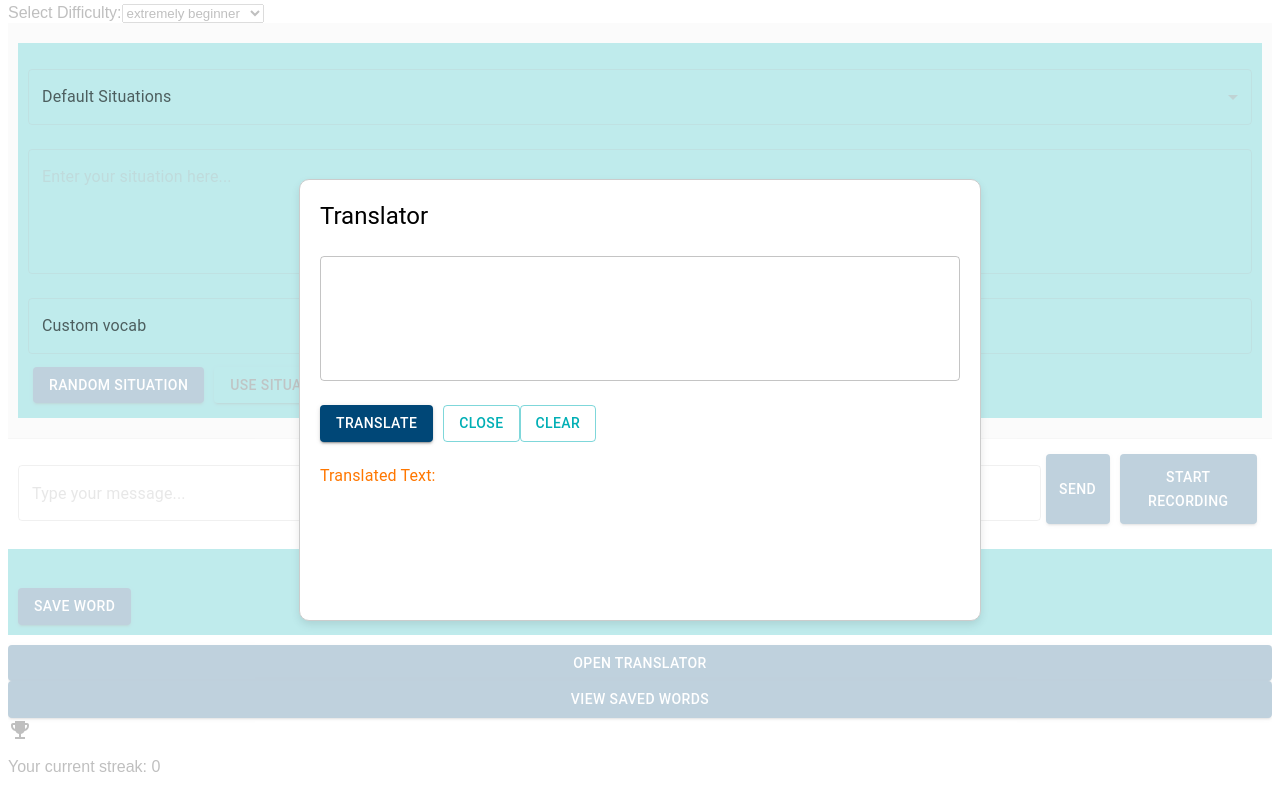
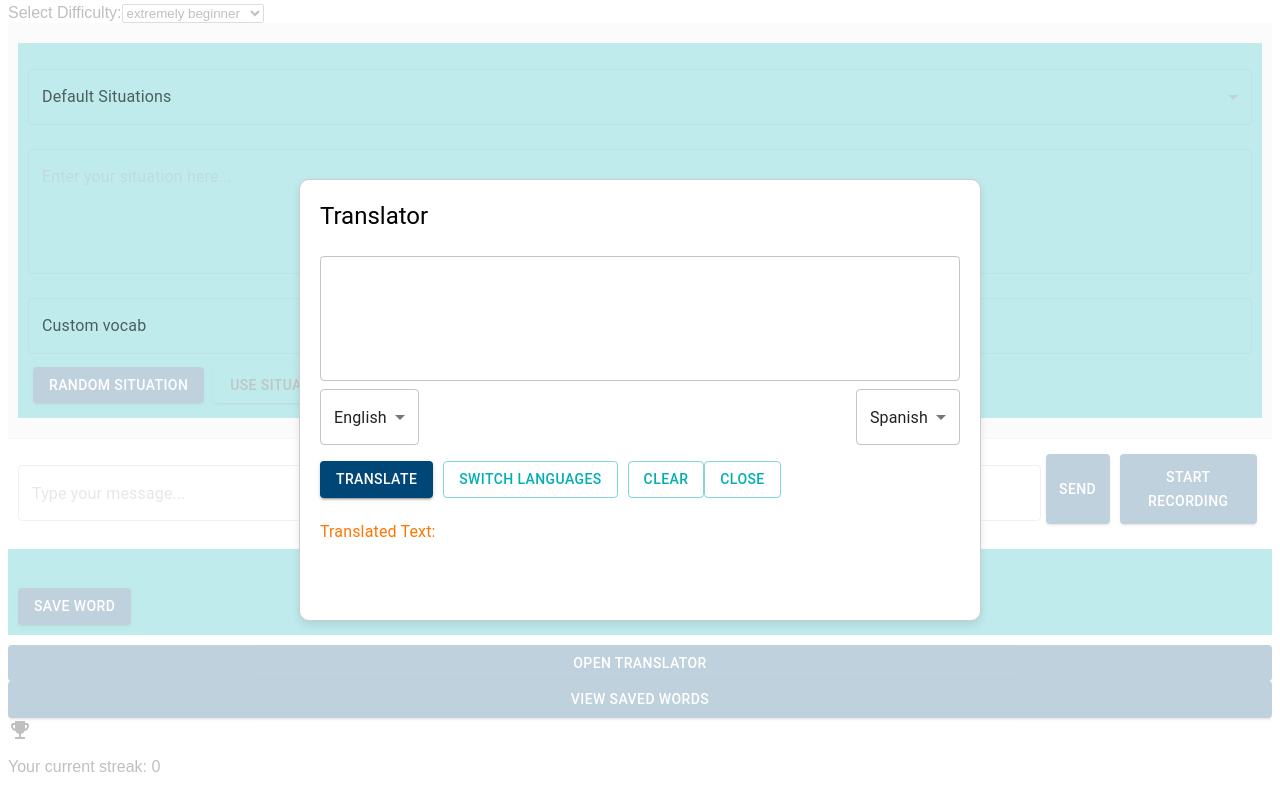
Before and after one commit to evannaderi/chinese-companion, a Next.js app: page / in a window 1280 px wide. Both pictures are taken after a click on the button "OPEN TRANSLATOR". Shown: the part 213-1013 px from the top of the page. Built offline with nearby package versions, Linux system fonts and the light colour scheme.

Commit message:
switch languages

```diff
--- a/components/TranslatorModal.js
+++ b/components/TranslatorModal.js
@@ -1,6 +1,6 @@
-import React, { useState } from 'react';
+import React, { useState, useEffect } from 'react';
 import Modal from 'react-modal';
-import { Button, TextField, Typography, Box } from '@mui/material';
+import { Button, TextField, Typography, Box, Select, MenuItem } from '@mui/material';
 import { getGoogleTranslation } from '../services/googleTranslateService';
 
 // Custom styles for React Modal
@@ -26,10 +26,14 @@ const customStyles = {
 const TranslatorModal = ({ isOpen, onRequestClose, sourceLanguage, targetLanguage }) => {
     const [text, setText] = useState('');
     const [translatedText, setTranslatedText] = useState('');
+    const [srcLanguage, setSrcLanguage] = useState(sourceLanguage);
+    const [trgtLanguage, setTrgtLanguage] = useState(targetLanguage);
+
+    const languages = ['English', 'Spanish', 'French', 'German', 'Chinese', 'Japanese', 'Russian', 'Italian', 'Portuguese', 'Korean'];
 
     const handleTranslate = async () => {
         try {
-            const translation = await getGoogleTranslation(text, sourceLanguage, targetLanguage);
+            const translation = await getGoogleTranslation(text, srcLanguage, trgtLanguage);
             setTranslatedText(translation);
         } catch (error) {
             console.error("Translation error: ", error.message);
@@ -40,6 +44,16 @@ const TranslatorModal = ({ isOpen, onRequestClose, sourceLanguage, targetLanguag
     const handleClearText = () => {
         setText('');
     };
+
+    const handleSwitchLanguages = () => {
+        setSrcLanguage(trgtLanguage);
+        setTrgtLanguage(srcLanguage);
+    };
+
+    useEffect(() => {
+        setSrcLanguage(sourceLanguage || 'English');
+        setTrgtLanguage(targetLanguage || 'Spanish');
+    }, [sourceLanguage, targetLanguage]);
 
     return (
         <Modal isOpen={isOpen} onRequestClose={onRequestClose} style={customStyles}>
@@ -55,15 +69,40 @@ const TranslatorModal = ({ isOpen, onRequestClose, sourceLanguage, targetLanguag
                 margin="normal"
                 variant="outlined"
             />
+            <Box display="flex" justifyContent="space-between" mb={2}>
+                <Select
+                    value={srcLanguage}
+                    onChange={(e) => setSrcLanguage(e.target.value)}
+                >
+                    {languages.map((lang) => (
+                        <MenuItem key={lang} value={lang}>
+                            {lang}
+                        </MenuItem>
+                    ))}
+                </Select>
+                <Select
+                    value={trgtLanguage}
+                    onChange={(e) => setTrgtLanguage(e.target.value)}
+                >
+                    {languages.map((lang) => (
+                        <MenuItem key={lang} value={lang}>
+                            {lang}
+                        </MenuItem>
+                    ))}
+                </Select>
+            </Box>
             <Box mt={2}>
                 <Button variant="contained" color="primary" onClick={handleTranslate} style={{ marginRight: '10px' }}>
                     Translate
                 </Button>
-                <Button variant="outlined" color="secondary" onClick={onRequestClose}>
-                    Close
+                <Button variant="outlined" color="secondary" onClick={handleSwitchLanguages} style={{ marginRight: '10px' }}>
+                    Switch Languages
                 </Button>
                 <Button variant="outlined" color="secondary" onClick={handleClearText}>
                     Clear
+                </Button>
+                <Button variant="outlined" color="secondary" onClick={onRequestClose}>
+                    Close
                 </Button>
             </Box>
             <Typography variant="subtitle1" gutterBottom style={{ marginTop: '20px', color: '#ff7700' }}>
```
